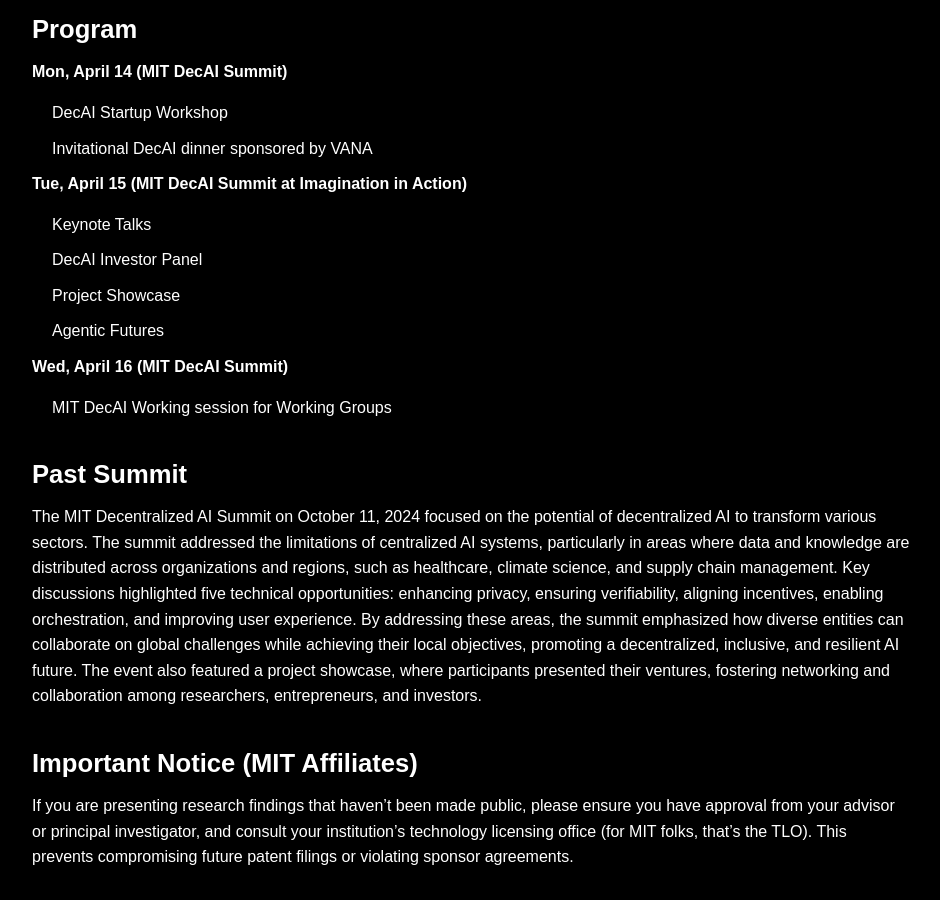
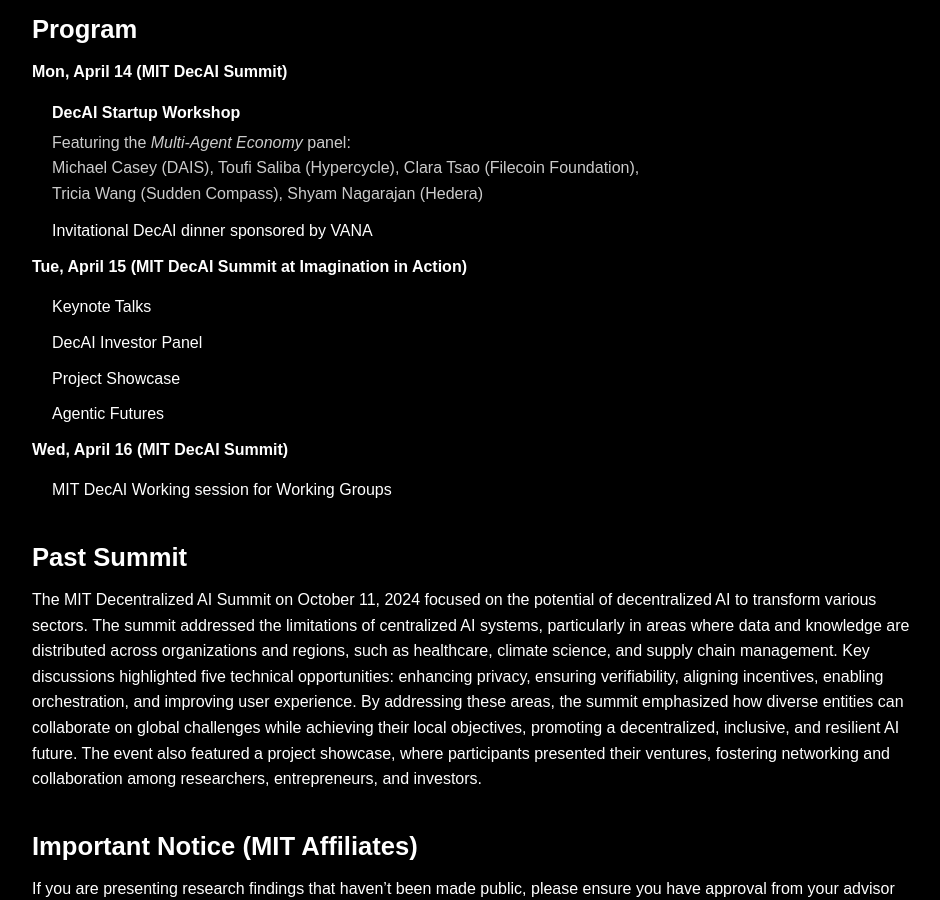
Before and after one commit to rohanarickhanna/MITDecAI, a plain HTML site: page index.html in a window 1280 px wide. Shown: the part 2333-3233 px from the top of the page, without its empty margins (308-1248 px from the left). Drawn offline with Linux system fonts and the light colour scheme; a web font is replaced by a local one.

Commit message:
Update index.html

```diff
--- a/index.html
+++ b/index.html
@@ -597,8 +597,17 @@
       <h2>Program</h2>
       <p><strong>Mon, April 14 (MIT DecAI Summit)</strong></p>
       <ul style="list-style-type: none; padding: 0; margin: 0;">
-        <li style="margin-left: 20px;">DecAI Startup Workshop</li>
-        <li style="margin-left: 20px;">Invitational DecAI dinner sponsored by VANA</li>
+        <li style="margin-left: 20px;">
+          <strong>DecAI Startup Workshop</strong><br />
+          <span style="display: block; margin-top: 4px; color: #ccc;">
+            Featuring the <em>Multi-Agent Economy</em> panel:<br />
+            Michael Casey (DAIS), Toufi Saliba (Hypercycle), Clara Tsao (Filecoin Foundation),<br />
+            Tricia Wang (Sudden Compass), Shyam Nagarajan (Hedera)
+          </span>
+        </li>
+        <li style="margin-left: 20px; margin-top: 12px;">
+          Invitational DecAI dinner sponsored by VANA
+        </li>
       </ul>
       <p><strong>Tue, April 15 (MIT DecAI Summit at Imagination in Action)</strong></p>
       <ul style="list-style-type: none; padding: 0; margin: 0;">
```
